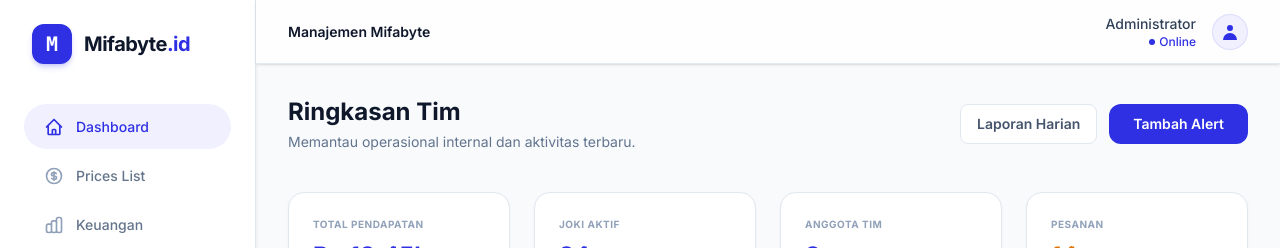
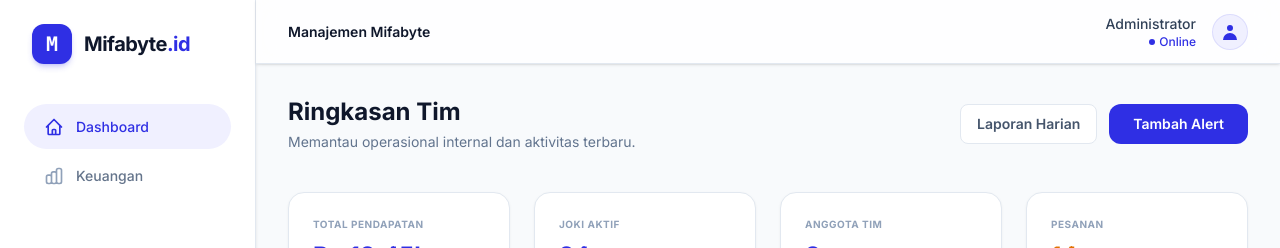
Before and after one commit to MakdumIbrohim/mifabye-finance, a Next.js app: page /dashboard in a window 1280 px wide. Shown: the top 248 px of the page. Built offline with nearby package versions, Linux system fonts and the light colour scheme.

Commit message:
chore: remove Prices List link from sidebar navigation

```diff
--- a/components/Sidebar.tsx
+++ b/components/Sidebar.tsx
@@ -10,15 +10,6 @@ const navItems = [
     icon: (
       <svg className="w-5 h-5" fill="none" stroke="currentColor" viewBox="0 0 24 24">
         <path strokeLinecap="round" strokeLinejoin="round" strokeWidth={2} d="M3 12l2-2m0 0l7-7 7 7M5 10v10a1 1 0 001 1h3m10-11l2 2m-2-2v10a1 1 0 01-1 1h-3m-6 0a1 1 0 001-1v-4a1 1 0 011-1h2a1 1 0 011 1v4a1 1 0 001 1m-6 0h6" />
-      </svg>
-    ),
-  },
-  {
-    name: "Prices List",
-    href: "/#prices",
-    icon: (
-      <svg className="w-5 h-5" fill="none" stroke="currentColor" viewBox="0 0 24 24">
-        <path strokeLinecap="round" strokeLinejoin="round" strokeWidth={2} d="M12 8c-1.657 0-3 .895-3 2s1.343 2 3 2 3 .895 3 2-1.343 2-3 2m0-8c1.11 0 2.08.402 2.599 1M12 8V7m0 1v8m0 0v1m0-1c-1.11 0-2.08-.402-2.599-1M21 12a9 9 0 11-18 0 9 9 0 0118 0z" />
       </svg>
     ),
   },
```
